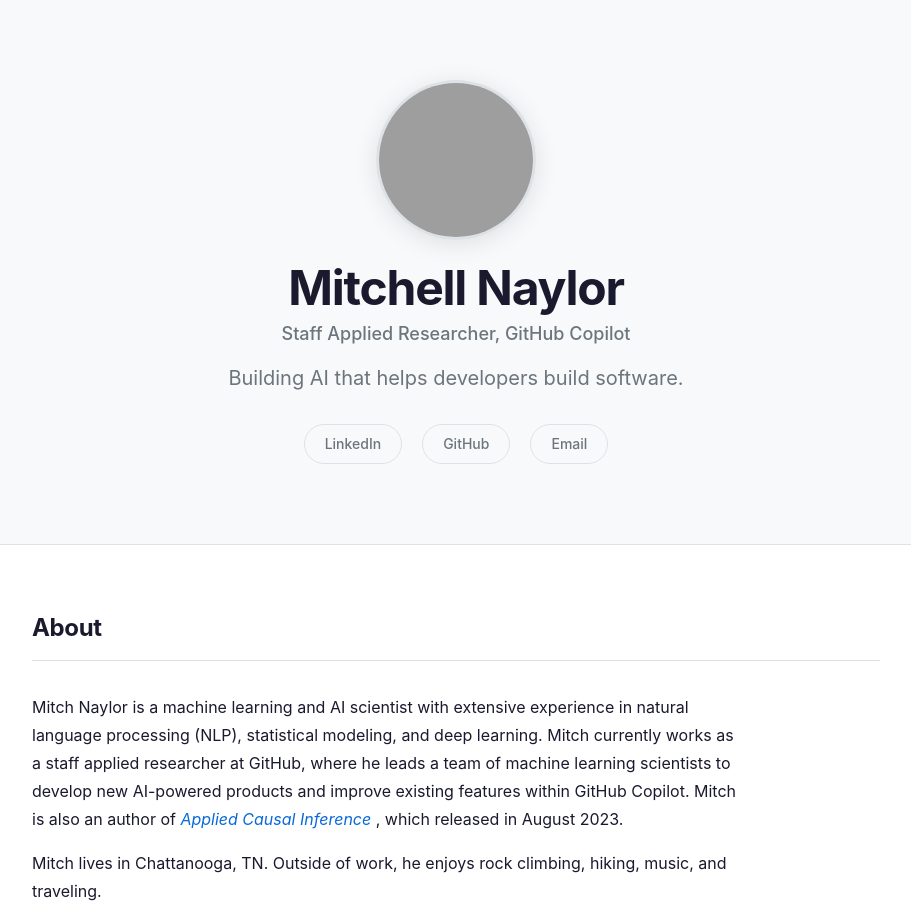
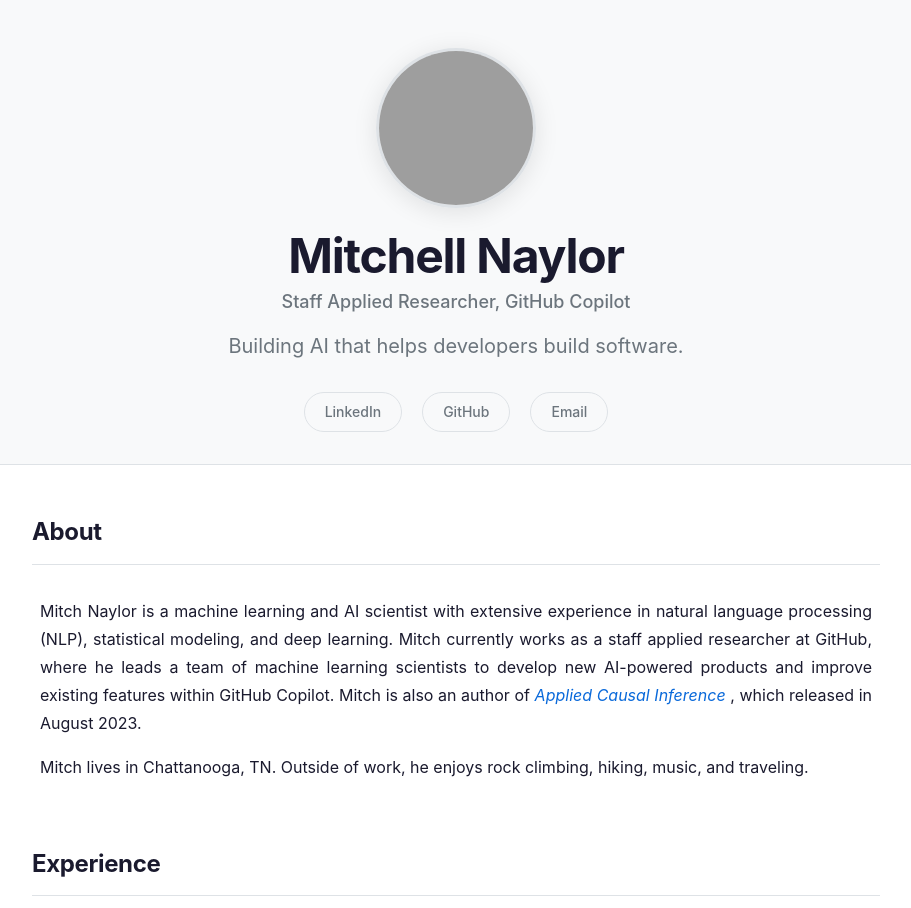
Before and after one commit to mnaylor5/personal-site, an Astro site: page / in a window 1280 px wide. Shown: the top 908 px of the page, without its empty margins (184-1095 px from the left). Built offline with nearby package versions, Linux system fonts and the light colour scheme; Astro itself is replaced by a stand-in of ours; grey boxes are pictures that could not be loaded.

Commit message:
fix spacing, text justification, and favicon change

```diff
--- a/package.json
+++ b/package.json
@@ -9,8 +9,8 @@
     "astro": "astro"
   },
   "dependencies": {
-    "astro": "^5.5.5",
     "@astrojs/tailwind": "^5.1.4",
+    "astro": "^5.18.0",
     "tailwindcss": "^3.4.17"
   }
 }
--- a/src/components/Experience.astro
+++ b/src/components/Experience.astro
@@ -57,7 +57,7 @@ const roles: Role[] = [
 ---
 
 <section id="experience" aria-labelledby="experience-heading">
-  <div class="max-w-4xl mx-auto px-6 py-16">
+  <div class="max-w-4xl mx-auto px-6 pt-8 pb-16">
     <h2 id="experience-heading" class="section-heading">Experience</h2>
 
     <div class="timeline">
--- a/src/components/Hero.astro
+++ b/src/components/Hero.astro
@@ -10,7 +10,7 @@ const socialLinks = [
 ---
 
 <header class="hero-section">
-  <div class="max-w-4xl mx-auto px-6 py-20 flex flex-col items-center text-center">
+  <div class="max-w-4xl mx-auto px-6 py-20 pb-8 pt-12 flex flex-col items-center text-center">
     <div class="profile-photo-wrap animate-fade-in">
       <Image
         src={mitchPhoto}
--- a/src/pages/index.astro
+++ b/src/pages/index.astro
@@ -11,7 +11,7 @@ import Education from '../components/Education.astro';
 
   <!-- About -->
   <section id="about" aria-labelledby="about-heading">
-    <div class="max-w-4xl mx-auto px-6 py-16">
+    <div class="max-w-4xl mx-auto px-6 pt-12 pb-8">
       <h2 id="about-heading" class="section-heading">About</h2>
       <div class="about-content">
         <p class="about-bio">
@@ -65,7 +65,7 @@ import Education from '../components/Education.astro';
     display: flex;
     flex-direction: column;
     gap: 1rem;
-    max-width: 70ch;
+    padding: 0 0.5rem;
   }
 
   .about-bio,
@@ -73,6 +73,7 @@ import Education from '../components/Education.astro';
     font-size: 1rem;
     line-height: 1.75;
     color: var(--color-text);
+    text-align: justify;
   }
 
   .site-footer {
```
Also changed, not shown: README.md, src/layouts/BaseLayout.astro (line endings or trailing spaces), 1 other file.
